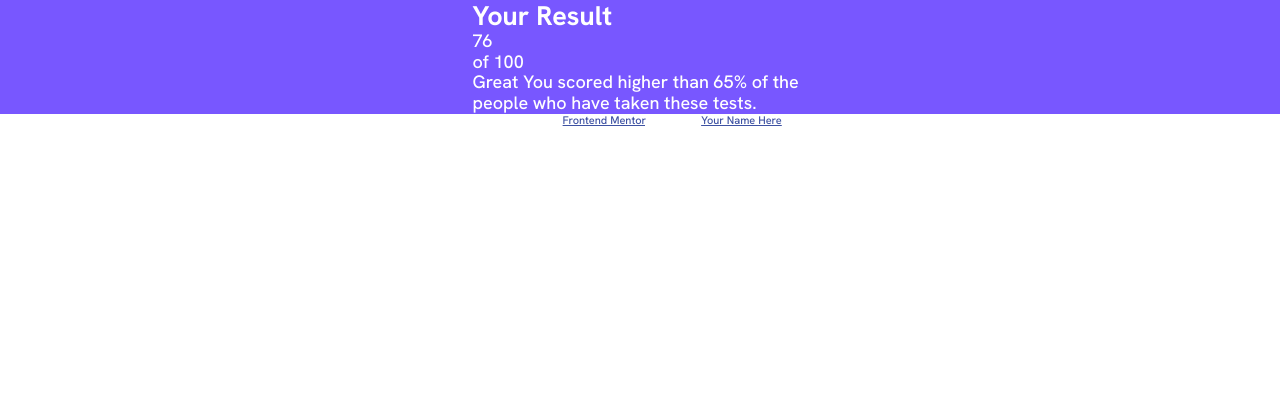
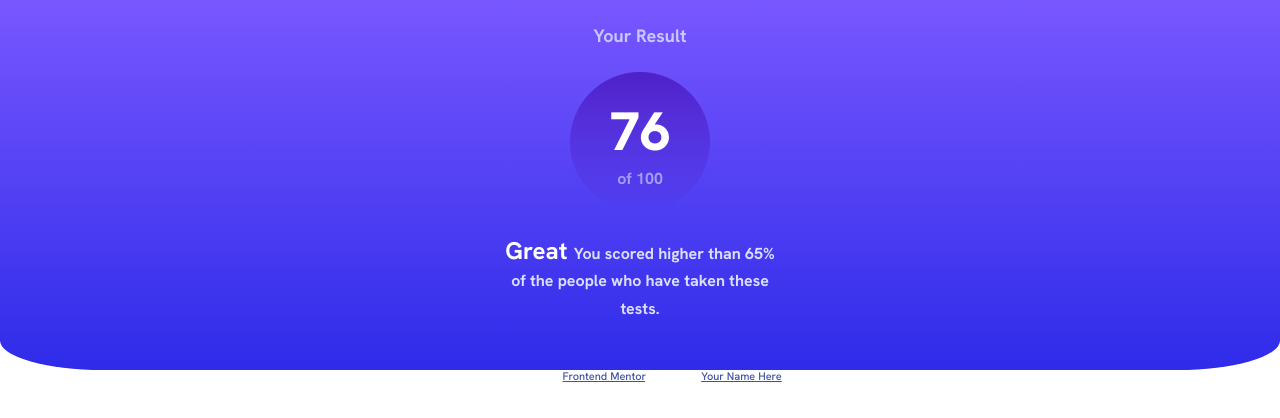
Before and after one commit to natalia-ya/results-summary-component, a plain HTML site: page index.html in a window 1280 px wide. Drawn offline with nearby package versions, Linux system fonts and the light colour scheme.

Commit message:
Update styles.css

```diff
--- a/CSS/styles.css
+++ b/CSS/styles.css
@@ -9,7 +9,7 @@
   --bg-light-slate-blue: #7857ff;
   --bg-light-royal-blue: #2e2be9;
   --circle-blue-violet: #4e21ca;
-  --circle-persian-blue: #2421ca00;
+  --circle-persian-blue: #2421ca;
 
   /* Text */
   --text-white: #ffffff;
@@ -33,6 +33,7 @@ h2,
 h3,
 h4,
 p {
+  font-size: inherit;
   margin-top: 0;
   margin-bottom: 0;
 }
@@ -69,5 +70,57 @@ img {
 
 /* Result */
 .result {
-  background-color: var(--bg-light-slate-blue);
+  background: linear-gradient(
+    180deg,
+    var(--bg-light-slate-blue) 0%,
+    var(--bg-light-royal-blue) 100%
+  );
+  text-align: center;
+  padding-top: 25px;
+  padding-bottom: 40px;
+  border-radius: 0 0 8% 8%;
 }
+.result__title {
+  margin-bottom: 25px;
+  color: var(--text-light-lavender);
+  line-height: 1.2;
+}
+.result__score {
+  padding: 28px;
+  margin: 0 auto;
+  width: 140px;
+  height: 140px;
+  background: linear-gradient(
+    180deg,
+    hsla(256, 72%, 46%, 1) 0%,
+    hsla(241, 72%, 46%, 0) 100%
+  );
+  border-radius: 50%;
+  margin-bottom: 25px;
+}
+.result__score--number {
+  font-size: 54px;
+  font-weight: 900;
+  margin-bottom: 8px;
+}
+.result__score--out-of {
+  font-size: 16px;
+  font-weight: 700;
+  color: var(--text-light-lavender);
+  opacity: 0.7;
+}
+.result__text {
+  margin: 0 auto;
+  max-width: 280px;
+}
+.result__text--description {
+  font-size: 24px;
+  font-weight: 700;
+  margin-bottom: 10px;
+}
+.result__text--description--highlight {
+  font-size: 16px;
+  line-height: 1.3;
+  color: var(--text-pale-blue);
+  opacity: 0.9;
+}
```
